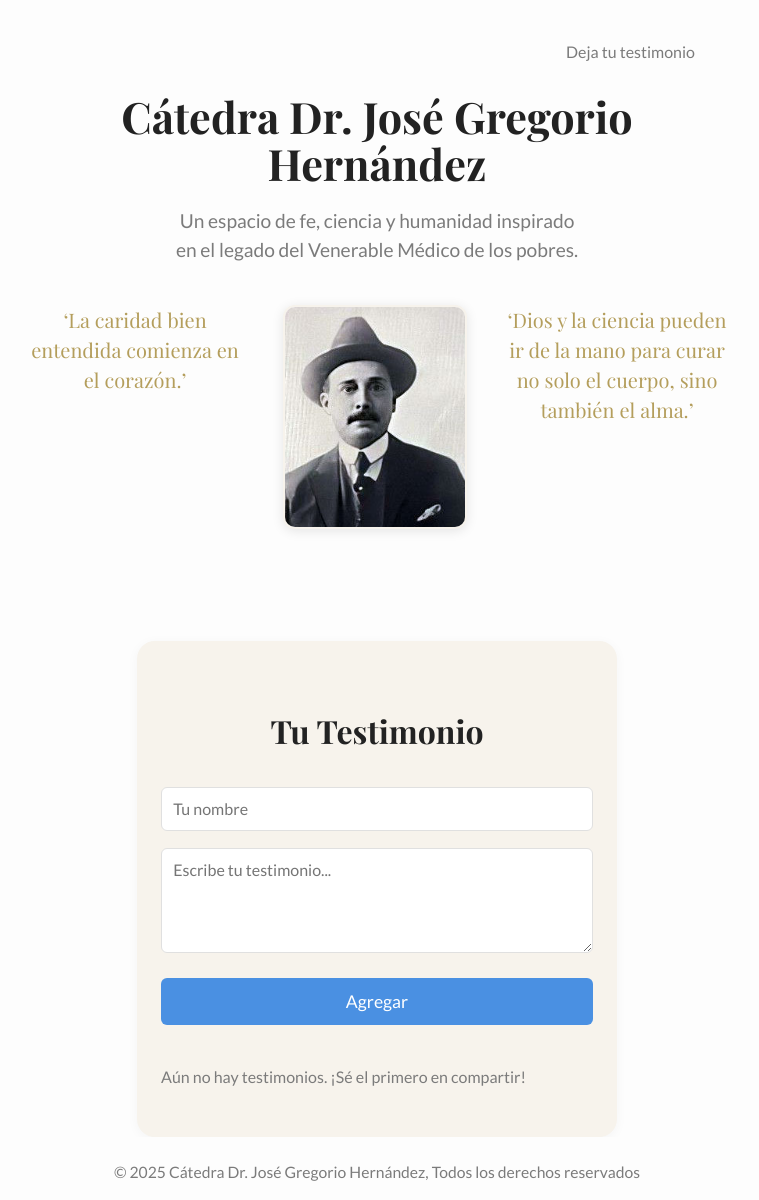
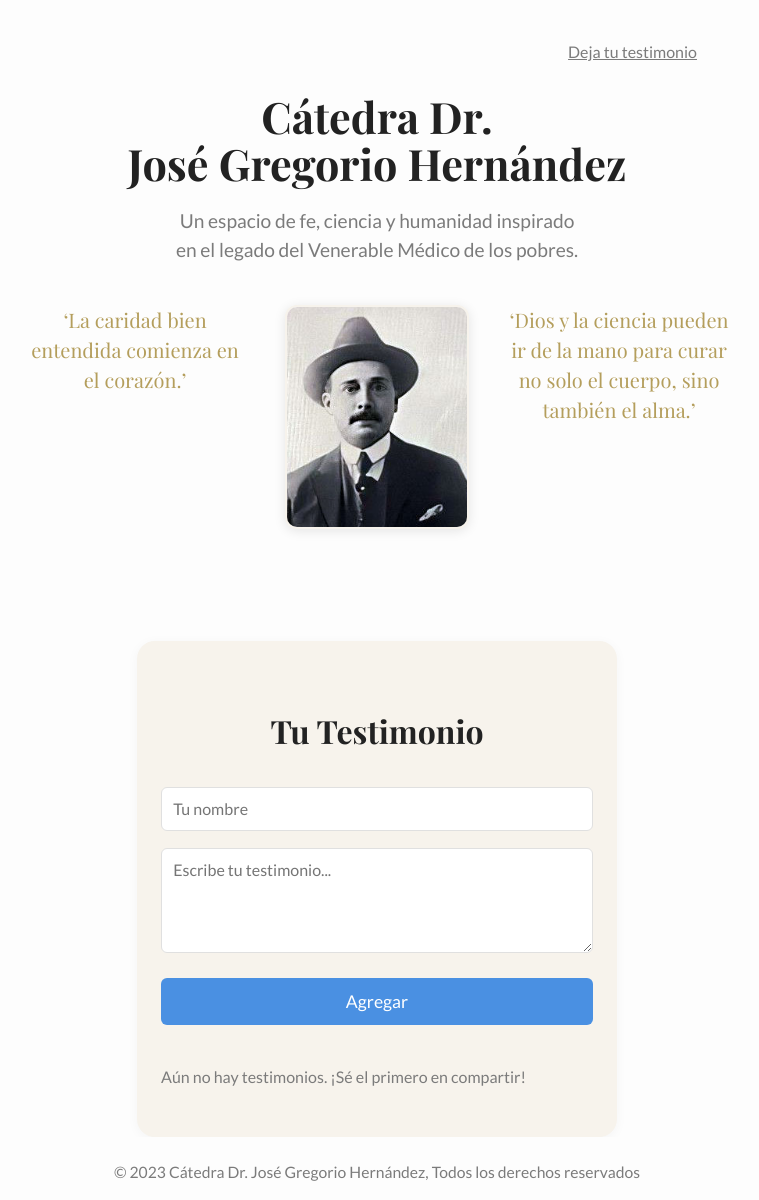
Before and after one commit to Mendozafj/dr-jh, a React (Vite) app in the folder frontend/: page / in a window 1280 px wide. Shown: the whole page, without its empty margins (263-1022 px from the left). Built offline with nearby package versions, Linux system fonts and the light colour scheme.

Commit message:
mas ajustes de responsive

```diff
--- a/frontend/src/App.css
+++ b/frontend/src/App.css
@@ -33,9 +33,15 @@ body {
   align-items: center;
   justify-content: center;
   width: 100%;
-  max-width: 700px;
+  max-width: 1000px;
   margin: 0 auto;
   box-sizing: border-box;
+}
+
+@media (max-width: 1100px) {
+  .main-container {
+    max-width: 95vw;
+  }
 }
 
 .header {
--- a/frontend/src/App.jsx
+++ b/frontend/src/App.jsx
@@ -3,13 +3,21 @@ import TestimoniosCRUD from './components/TestimoniosCRUD';
 import drJGH from './assets/dr-jh.jpg';
 
 function App() {
+  const scrollToForm = (e) => {
+    e.preventDefault();
+    const formSection = document.getElementById('formulario-testimonio');
+    if (formSection) {
+      formSection.scrollIntoView({ behavior: 'smooth' });
+    }
+  };
+
   return (
     <div className="main-container">
       <header className="header">
         <div className="header-actions" style={{textAlign: 'right', marginRight: '2rem', fontSize: '1rem'}}>
-          <span style={{color: '#7B7B7B'}}>Deja tu testimonio</span>
+          <a href="#formulario-testimonio" onClick={scrollToForm} style={{color: '#7B7B7B', textDecoration: 'underline', cursor: 'pointer'}}>Deja tu testimonio</a>
         </div>
-        <h1 className="header-title">Cátedra Dr. José Gregorio Hernández</h1>
+        <h1 className="header-title">Cátedra Dr. <br></br> José Gregorio Hernández</h1>
         <p className="header-subtitle">
           Un espacio de fe, ciencia y humanidad inspirado<br />
           en el legado del Venerable Médico de los pobres.
@@ -20,12 +28,12 @@ function App() {
           <span className="phrase">‘Dios y la ciencia pueden ir de la mano para curar no solo el cuerpo, sino también el alma.’</span>
         </div>
       </header>
-      <section className="form-section">
+      <section className="form-section" id="formulario-testimonio">
         <h2 className="form-title">Tu Testimonio</h2>
         <TestimoniosCRUD />
       </section>
       <footer className="footer">
-        &copy; 2025 Cátedra Dr. José Gregorio Hernández, Todos los derechos reservados
+        &copy; 2023 Cátedra Dr. José Gregorio Hernández, Todos los derechos reservados
       </footer>
     </div>
   );
```
